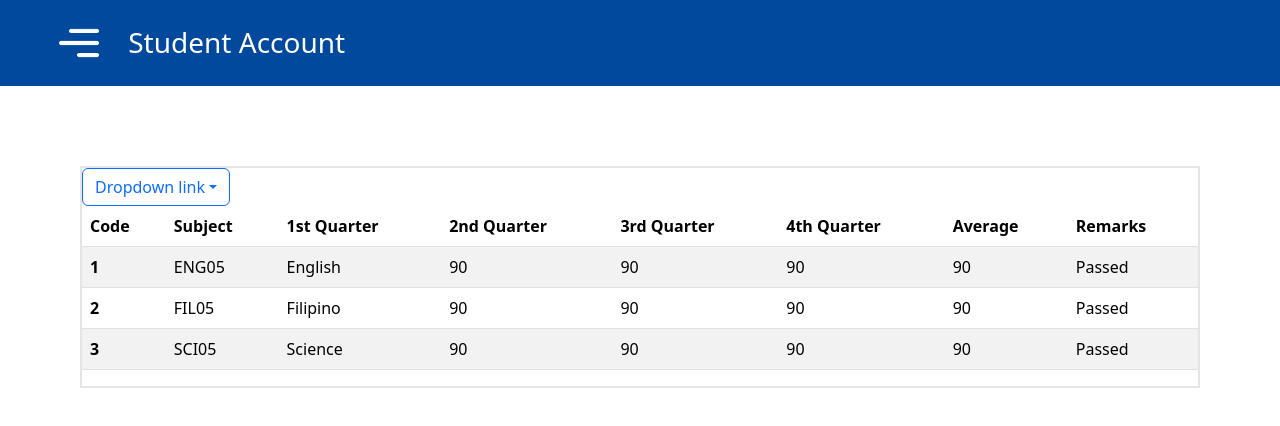
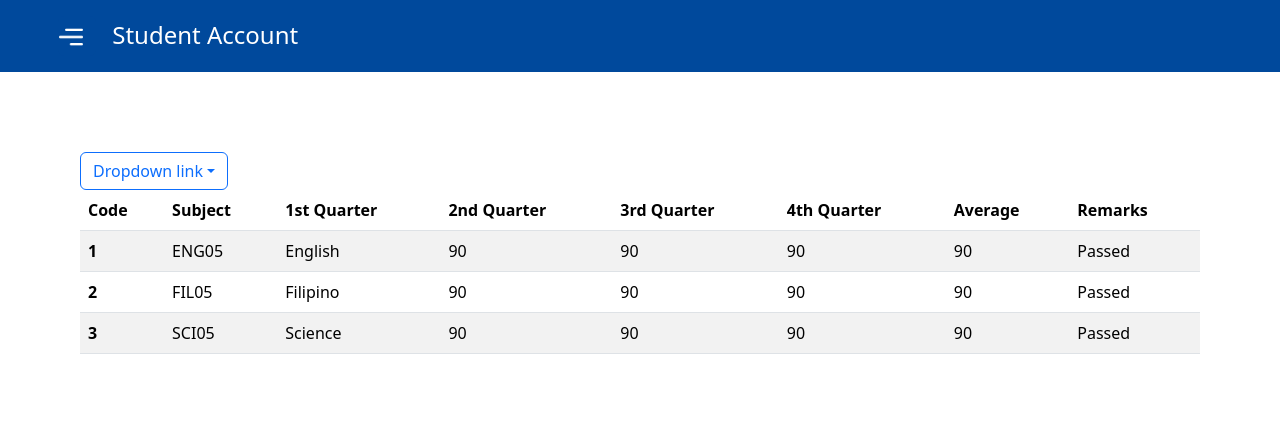
Before and after one commit to yzhaack/SchoolSystem-LMS, a plain HTML site: page portals/student-grades-view.html in a window 1280 px wide. Drawn offline with nearby package versions, Linux system fonts and the light colour scheme.

Commit message:
Add files via upload

```diff
--- a/portals/student-grades-view.html
+++ b/portals/student-grades-view.html
@@ -11,7 +11,6 @@
     <style>
         .content{
             margin: 5rem;
-            border: 2px solid rgba(0, 0, 0, 0.1);
         }
         .custom-header{
             background-color: #00499c;
@@ -22,8 +21,8 @@
             padding-left: 0;
         }
         .custom-header img{
-            height: 2.5rem;
-            width: 2.5rem;
+            height: 1.5rem;
+            width: 1.5rem;
         }
         .custom-header button {
             margin-left: 0 !important;
@@ -56,7 +55,7 @@
         <button class="btn  me-3 custom-header" type="button" data-bs-toggle="offcanvas" data-bs-target="#offcanvasWithBothOptions" aria-controls="offcanvasWithBothOptions">
             <i class="custom-header"><img src="../images/white-menu-icon.png" class="custom-header"></i>
         </button>
-        <h3 class="mb-0">Student Account</h3>
+        <h4 class="mb-0 title">Student Account</h4>
     </div>
 </header>
 
```
Also changed, not shown: portals/student-portal.html (+1 -0 lines).
